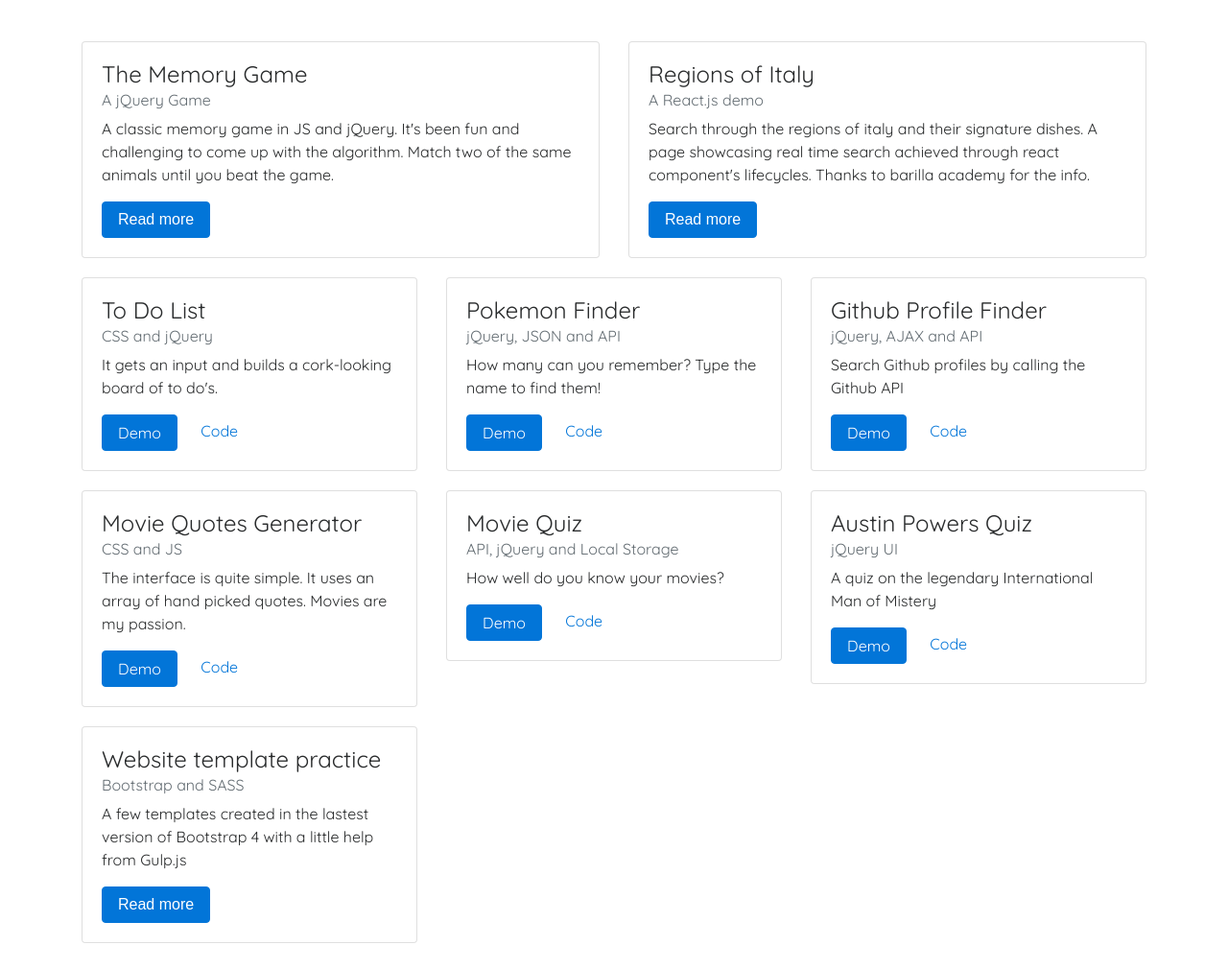
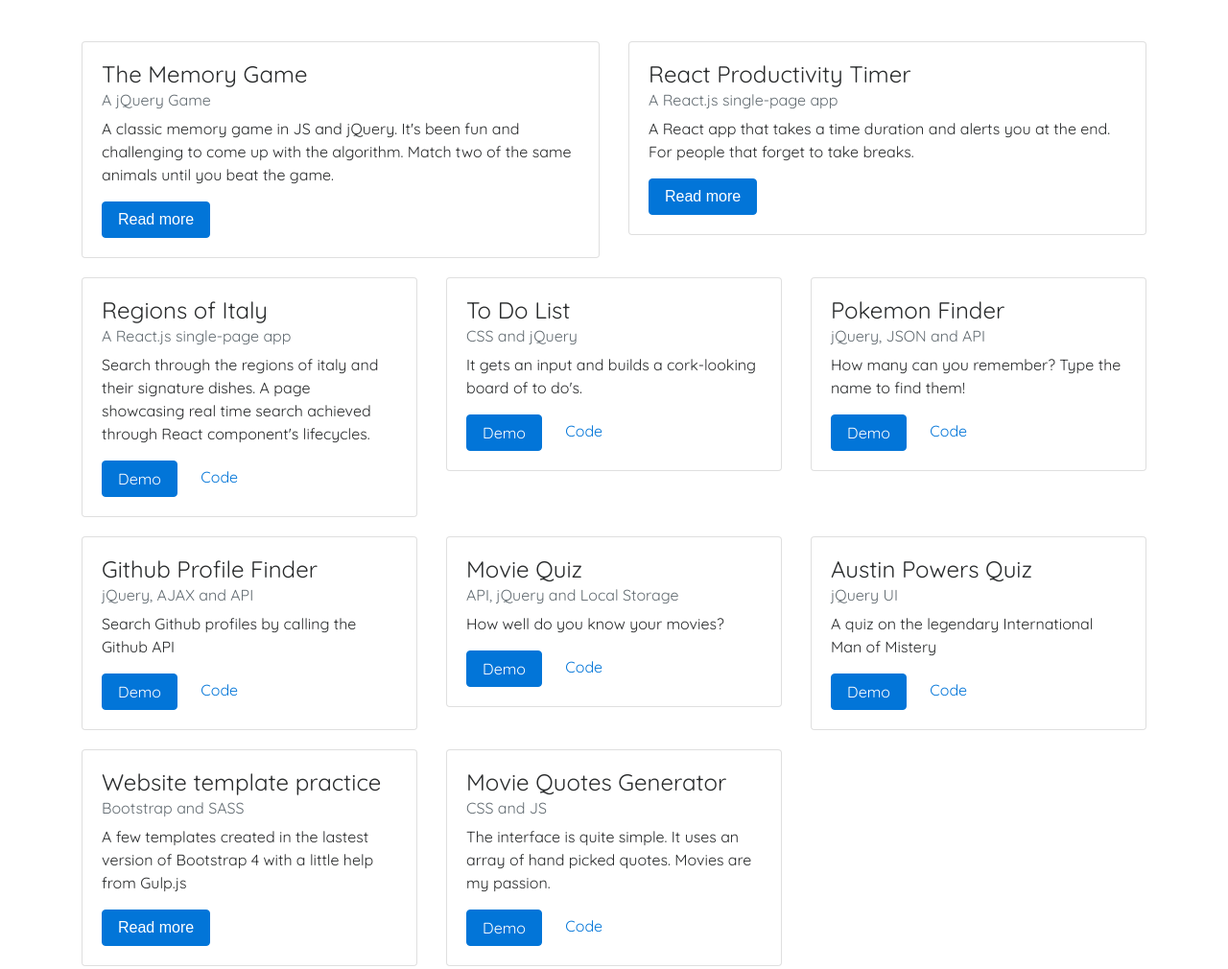
Before and after one commit to StefanoBisio/stefanobisio.github.io, a plain HTML site: page index.html in a window 1280 px wide. Shown: the part 588-1598 px from the top of the page at 96% size. Drawn offline with nearby package versions, Linux system fonts and the light colour scheme.

Commit message:
Added productivity timer

```diff
--- a/index.html
+++ b/index.html
@@ -47,8 +47,6 @@
               <div class="row">
 
                 <!-- Featured project 1 modal -->
-                <!-- Positioned outside of col because of conflict with css transition -->
-
                 <div class="modal fade bs-featured1-modal-lg" tabindex="-1" role="dialog" aria-labelledby="myLargeModalLabel">
                   <div class="modal-dialog modal-lg" role="document">
                     <div class="modal-content p-3">
@@ -90,11 +88,10 @@
                 </div>
 
                 <!-- Featured project 2 modal -->
-                <!-- Positioned outside of col because of conflict with css transition -->
                 <div class="modal fade bs-featured2-modal-lg" tabindex="-1" role="dialog" aria-labelledby="myLargeModalLabel">
                   <div class="modal-dialog modal-lg" role="document">
                     <div class="modal-content p-4">
-                      <h2 class="py-3">Regions of Italy</h2>
+                      <h2 class="py-3">React Productivity Timer</h2>
                       <h5>
                         Technologies used:
                       </h5>
@@ -107,13 +104,12 @@
                         About:
                       </h5>
                       <p>
-                        Search through the regions of italy and their signature dishes.
-                        A page showcasing real time search achieved through React component's lifecycles.
-                        Thanks to Barilla Academy for the info.
+                        A React app that takes a time duration and alerts you at the end. For people that forget to take breaks.<br>
+                        This is the project that made me understand React the most so far. Includes moment.js, conditional rendering and other tricks I enjoyed learning, such as deploying on <a href="http://surge.sh" target="_blank" title="Surge">Surge.sh</a>.
                       </p>
 
-                      <a href="/italy-regions/build/" target="_blank" class="btn btn-success btn-block">Demo</a>
-                      <a href="https://github.com/StefanoBisio/regions-italy" target="_blank" class=" btn btn-primary btn-block">Code</a>
+                      <a href="http://prodtimer.surge.sh" target="_blank" class="btn btn-success btn-block">Demo</a>
+                      <a href="https://github.com/StefanoBisio/productivity-timer" target="_blank" class=" btn btn-primary btn-block">Code</a>
                       <a href="#" data-dismiss="modal" class=" btn btn-danger btn-block">Close</a>
 
                    </div>
@@ -123,11 +119,9 @@
                 <div class="col-md-6 ">
                   <div class="card">
                     <div class="card-block">
-                       <h4 class="card-title">Regions of Italy</h4>
-                       <h6 class="card-subtitle mb-2 text-muted">A React.js demo</h6>
-                       <p class="card-text">Search through the regions of italy and their signature dishes.
-                        A page showcasing real time search achieved through react component's lifecycles.
-                        Thanks to barilla academy for the info.</p>
+                       <h4 class="card-title">React Productivity Timer</h4>
+                       <h6 class="card-subtitle mb-2 text-muted">A React.js single-page app</h6>
+                       <p class="card-text">A React app that takes a time duration and alerts you at the end. For people that forget to take breaks.</p>
                        <button type="button" class="btn btn-primary" data-toggle="modal" data-target=".bs-featured2-modal-lg">Read more</button>
 
                     </div>
@@ -135,7 +129,22 @@
                 </div>
               </div> <!-- featured row -->
 
+              <!-- row 1 -->
               <div class="row">
+                <div class="col-md-4 ">
+                    <div class="card">
+                      <div class="card-block">
+                        <h4 class="card-title">Regions of Italy</h4>
+                        <h6 class="card-subtitle mb-2 text-muted">A React.js single-page app</h6>
+                        <p class="card-text">Search through the regions of italy and their signature dishes.
+                        A page showcasing real time search achieved through React component's lifecycles.
+                        </p>
+                        <a href="/italy-regions/build/" class="card-link btn btn-primary">Demo</a>
+                        <a href="https://github.com/StefanoBisio/regions-italy" target="_blank" title="Regions of Italy on Github" class="card-link">Code</a>
+                      </div>
+                    </div>
+                </div>
+
                 <div class="col-md-4 ">
                     <div class="card">
                       <div class="card-block">
@@ -160,6 +169,10 @@
                     </div>
                   </div>
 
+              </div><!-- End Row 1-->
+
+              <!-- row 2 -->
+              <div class="row">
                 <div class="col-md-4">
                     <div class="card">
                       <div class="card-block">
@@ -171,21 +184,6 @@
                       </div>
                     </div>
                 </div>
-
-              </div><!-- End Row 1-->
-
-              <div class="row">
-                <div class="col-md-4">
-                    <div class="card">
-                      <div class="card-block">
-                        <h4 class="card-title">Movie Quotes Generator</h4>
-                        <h6 class="card-subtitle mb-2 text-muted">CSS and JS</h6>
-                        <p class="card-text">The interface is quite simple. It uses an array of hand picked quotes. Movies are my passion.</p>
-                        <a href="/moviequotes" class="card-link btn btn-primary">Demo</a>
-                        <a href="https://github.com/StefanoBisio/moviequotesgenerator" target="_blank" title="Movie Quotes Generator on Github" class="card-link">Code</a>
-                      </div>
-                    </div>
-                  </div>
 
                <div class="col-md-4">
                   <div class="card">
@@ -211,9 +209,11 @@
                   </div>
                 </div>
               </div> <!-- End row 2-->
+
+              <!-- row 3 -->
               <div class="row">
 
-                <!-- Positioned outside of col because of conflict with css transition -->
+                <!-- templates modal -->
                 <div class="modal fade bs-featured3-modal-lg" tabindex="-1" role="dialog" aria-labelledby="myLargeModalLabel">
                   <div class="modal-dialog modal-lg" role="document">
                     <div class="modal-content p-3">
@@ -252,7 +252,19 @@
                      </div>
                   </div>
                 </div>
-              </div>
+
+                <div class="col-md-4">
+                    <div class="card">
+                      <div class="card-block">
+                        <h4 class="card-title">Movie Quotes Generator</h4>
+                        <h6 class="card-subtitle mb-2 text-muted">CSS and JS</h6>
+                        <p class="card-text">The interface is quite simple. It uses an array of hand picked quotes. Movies are my passion.</p>
+                        <a href="/moviequotes" class="card-link btn btn-primary">Demo</a>
+                        <a href="https://github.com/StefanoBisio/moviequotesgenerator" target="_blank" title="Movie Quotes Generator on Github" class="card-link">Code</a>
+                      </div>
+                    </div>
+                  </div>
+              </div> <!-- End final row -->
             </div> <!-- End Projects div -->
     </div> <!-- container -->
 
```
